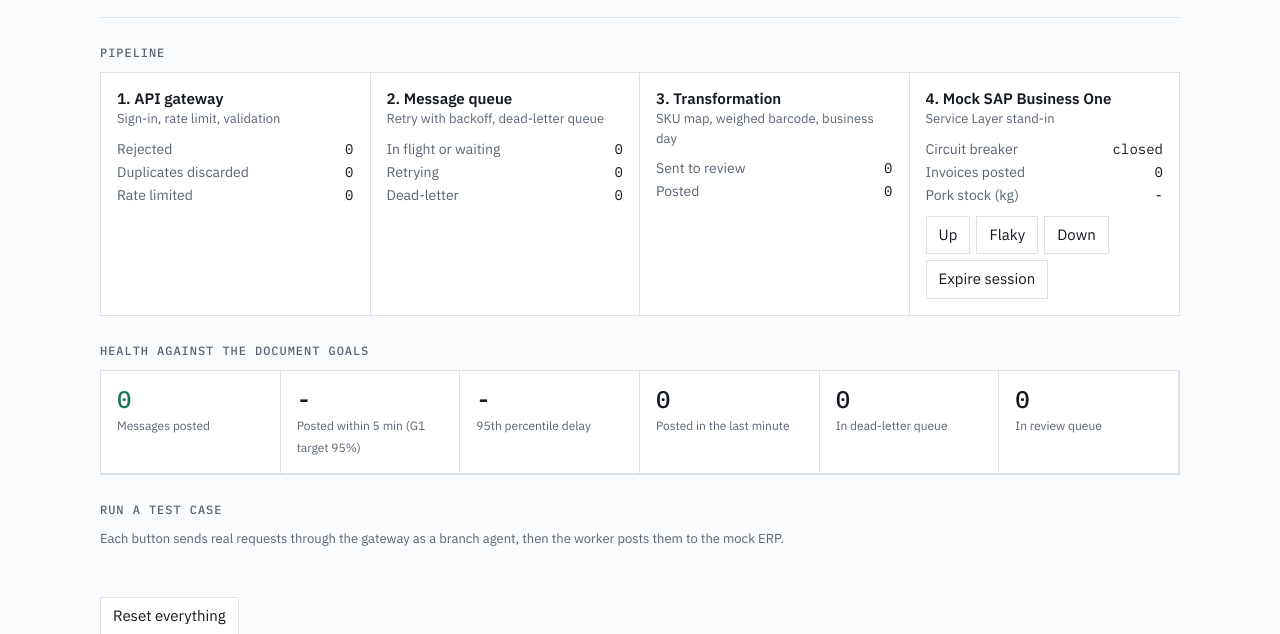
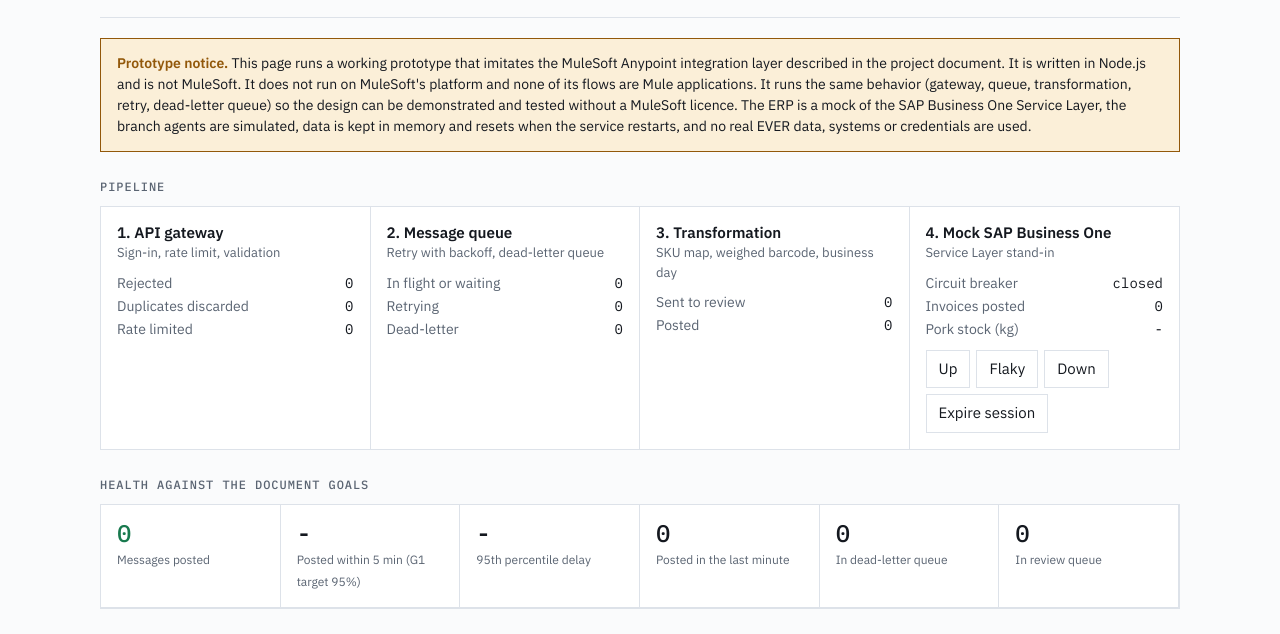
Before and after one commit to marcjustinleeggranada/ever-integration-layer, a website: page public/index.html in a window 1280 px wide. Shown: the part 165-799 px from the top of the page. Drawn offline with Linux system fonts and the light colour scheme; no server answers.

Commit message:
Add prototype notice to index.htmAdd prototype notice to dashboardl
Added a notice section to inform users about the prototype nature of the application and its limitations.

```diff
--- a/public/index.html
+++ b/public/index.html
@@ -27,6 +27,8 @@ h2{font-size:.75rem;font-family:var(--font-mono);font-weight:500;letter-spacing:
 header{padding-block:32px 20px;display:flex;flex-wrap:wrap;gap:12px 24px;justify-content:space-between;align-items:flex-end;border-bottom:1px solid var(--rule)}
 header p{margin:6px 0 0;color:var(--muted);max-width:62ch}
 .note{font-family:var(--font-mono);font-size:.75rem;color:var(--muted)}
+.notice{margin-top:20px;border:1px solid var(--warn);background:var(--warn-bg);color:var(--fg);padding:14px 16px;font-size:.875rem}
+.notice strong{color:var(--warn)}
 section{padding-block:28px 0}
 .panel{background:var(--surface);border:1px solid var(--rule)}
 .pipe{display:grid;grid-template-columns:repeat(auto-fit,minmax(220px,1fr));gap:0;border:1px solid var(--rule);background:var(--surface)}
@@ -83,6 +85,10 @@ td.mono{font-size:.8125rem}
   </div>
   <div class="note" id="cfg">loading</div>
 </header>
+
+<div class="notice" role="note">
+  <strong>Prototype notice.</strong> This page runs a working prototype that imitates the MuleSoft Anypoint integration layer described in the project document. It is written in Node.js and is not MuleSoft. It does not run on MuleSoft's platform and none of its flows are Mule applications. It runs the same behavior (gateway, queue, transformation, retry, dead-letter queue) so the design can be demonstrated and tested without a MuleSoft licence. The ERP is a mock of the SAP Business One Service Layer, the branch agents are simulated, data is kept in memory and resets when the service restarts, and no real EVER data, systems or credentials are used.
+</div>
 
 <section>
   <h2>Pipeline</h2>
```
